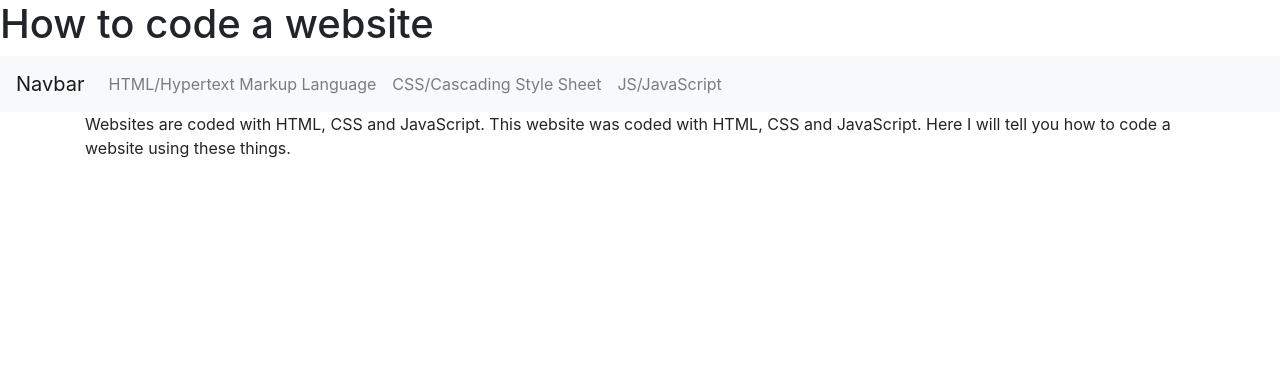
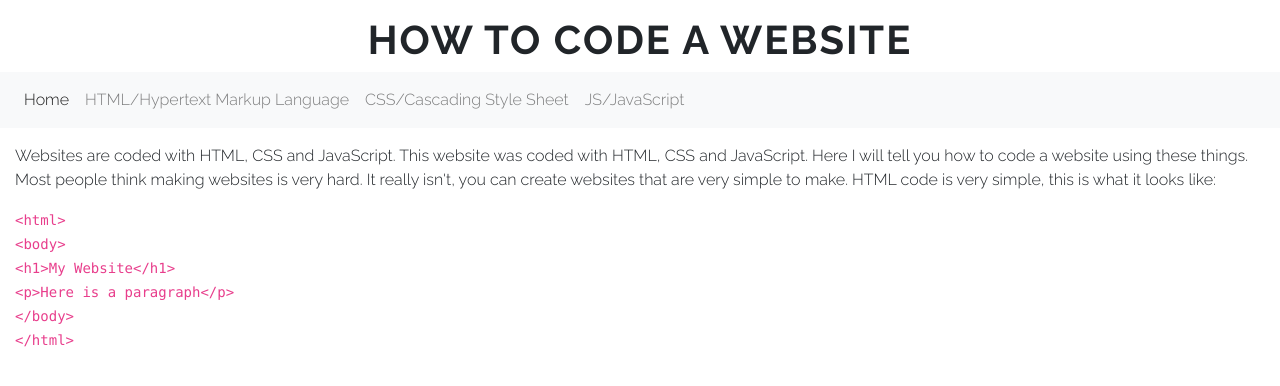
Before and after one commit to General14/How-to-code-a-website, a plain HTML site: page index.html in a window 1280 px wide. Drawn offline with nearby package versions, Linux system fonts and the light colour scheme.

Commit message:
Everything

```diff
--- a/index.html
+++ b/index.html
@@ -14,28 +14,38 @@
     <body>
         <h1 class="title">How to code a website</h1>
         <nav class="navbar navbar-expand-md bg-light navbar-light">
-            <a class="navbar-brand" href="#">Navbar</a>
             <button class="navbar-toggler" type="button" data-toggle="collapse" data-target="#collapsibleNavbar">
               <span class="navbar-toggler-icon"></span>
             </button>
             <div class="collapse navbar-collapse" id="collapsibleNavbar">
               <ul class="navbar-nav">
                 <li class="nav-item">
-                  <a class="nav-link" href="#">HTML/Hypertext Markup Language</a>
+                  <a class="nav-link active">Home</a>
                 </li>
                 <li class="nav-item">
-                  <a class="nav-link" href="#">CSS/Cascading Style Sheet</a>
+                  <a class="nav-link" href="hyper.html">HTML/Hypertext Markup Language</a>
                 </li>
                 <li class="nav-item">
-                  <a class="nav-link" href="#">JS/JavaScript</a>
+                  <a class="nav-link" href="style.html">CSS/Cascading Style Sheet</a>
+                </li>
+                <li class="nav-item">
+                  <a class="nav-link" href="java.html">JS/JavaScript</a>
                 </li>
               </ul>
             </div>
           </nav>
-          <div class="container">
+          <div class="container-fluid pt-3">
             <p>Websites are coded with HTML, CSS and JavaScript. This website was coded with HTML, CSS and JavaScript.
-                Here I will tell you how to code a website using these things.
+                Here I will tell you how to code a website using these things. Most people think making websites is very hard. It really isn't,
+                you can create websites that are very simple to make. HTML code is very simple, this is what it looks like:
             </p>
+            <code>&#60;html&#62;<br>
+                &#60;body&#62;<br>
+                &#60;h1&#62;My Website&#60;/h1&#62;<br>
+                &#60;p&#62;Here is a paragraph&#60;/p&#62;<br>
+                &#60;/body&#62;<br>
+                &#60;/html&#62;<br>
+            </code>
           </div>
 
         <script src="script.js"></script>
--- a/style.css
+++ b/style.css
@@ -0,0 +1,23 @@
+body {
+    font-family: 'Raleway', sans-serif;
+    font-weight: 300;
+}
+
+h1, h2, h3, h4, h5, h6 {
+    font-family: 'Raleway', sans-serif;
+    font-weight: 700;
+    text-transform: uppercase;
+    letter-spacing: 2px;
+}
+
+.button {
+    font-family: 'Raleway', sans-serif;
+    font-weight: 700;
+    font-size: 12px;
+    text-transform: uppercase;
+    letter-spacing: 3px;
+}
+.title {
+    text-align: center;
+    padding-top: 16px;
+}
```
